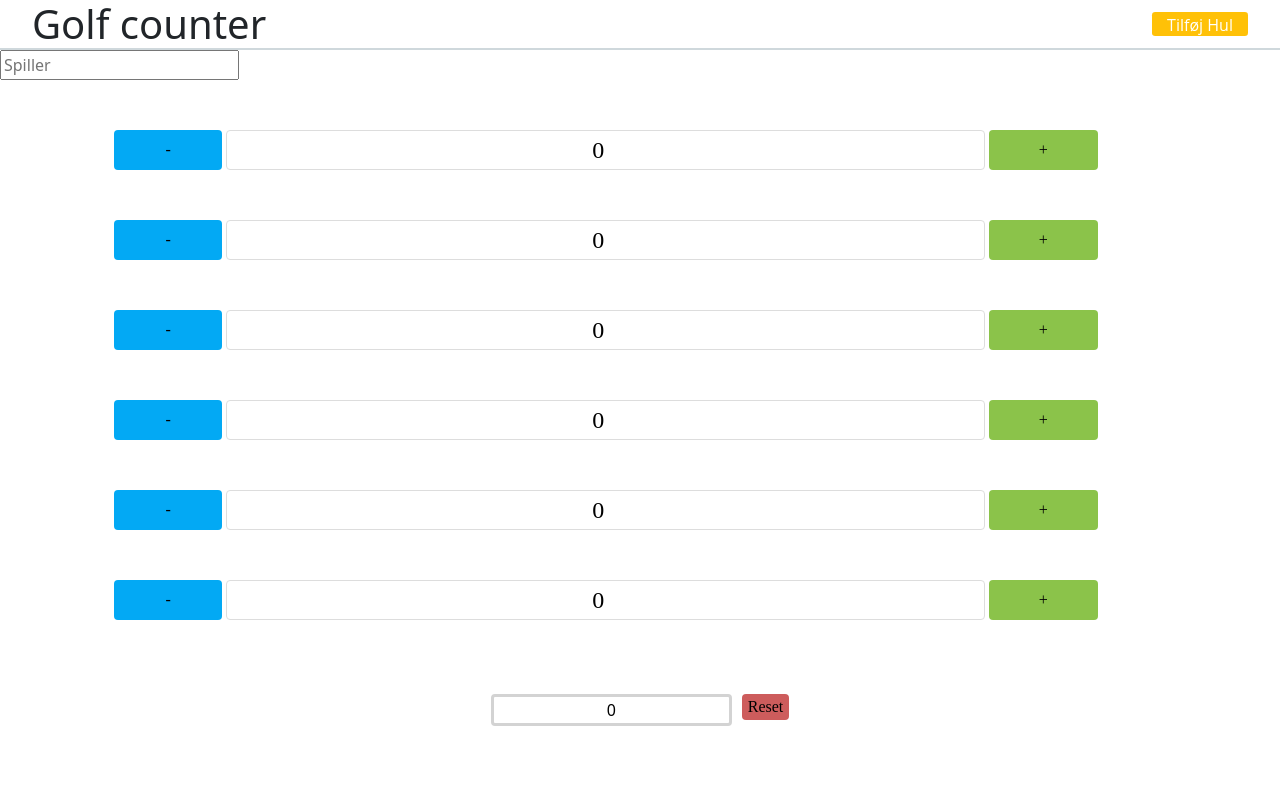
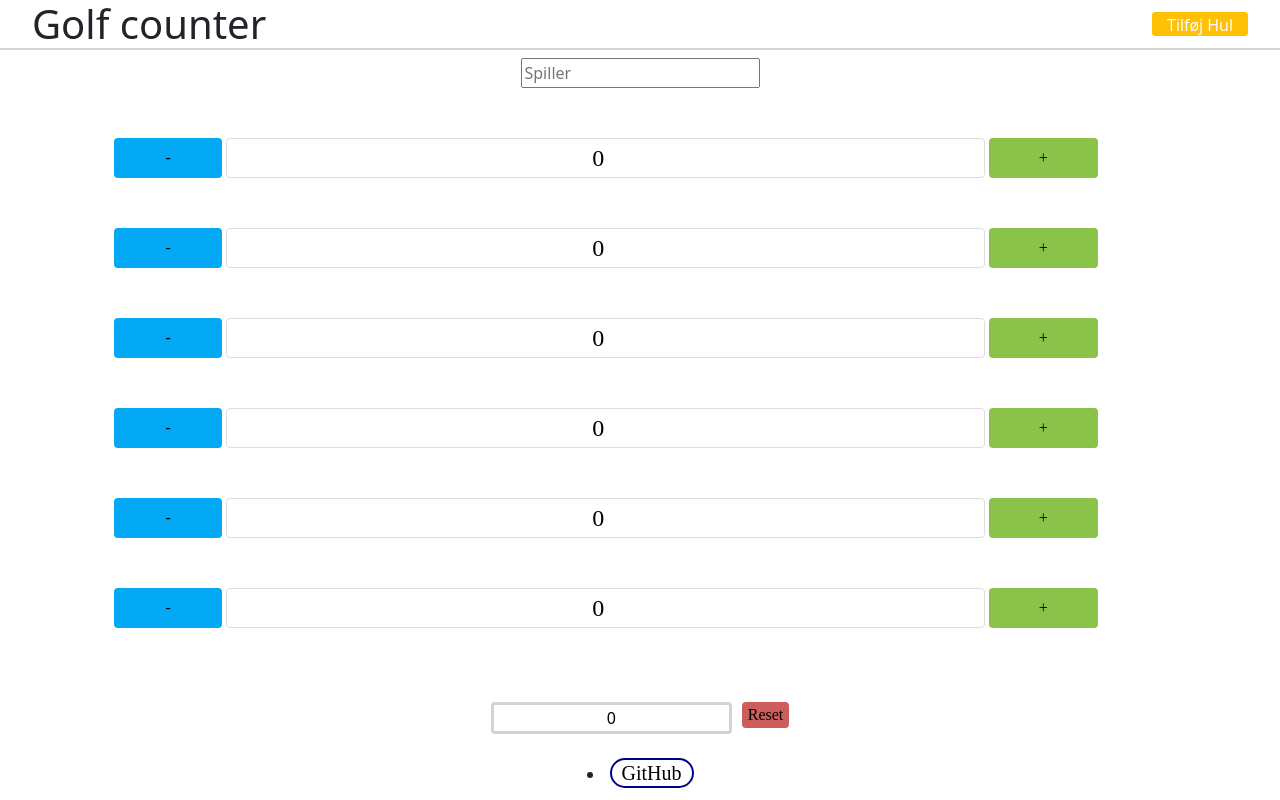
Before and after one commit to Bnop1146/Golf_counter, a website: page index.html in a window 1280 px wide. Drawn offline with nearby package versions, Linux system fonts and the light colour scheme; files that its build step writes are made by us from their sources.

Commit message:
Lavede det sidste styling på siden inden opload

```diff
--- a/css/styles.scss
+++ b/css/styles.scss
@@ -126,3 +126,25 @@ header {
 	border-radius: 4px;
 	border: none;
 }
+
+
+
+
+
+
+
+
+
+
+.btn1 {
+	text-decoration: none;
+	font-family: "proxima nova", serif;
+	font-weight: 100;
+	font-size: 20px;
+	text-align: center;
+	color: black;
+	border: solid 2px darkblue;
+	border-radius: 20px;
+	padding: 2px 10px;
+
+}
--- a/index.html
+++ b/index.html
@@ -25,10 +25,9 @@
 </header>
 
 
-<main>
+<main class="d-flex justify-content-center text-center border-light rounded mt-2">
 	<input placeholder="Spiller" type="text">
 	<div id="newHole"></div>
-
 </main>
 
 
@@ -79,6 +78,13 @@
 
 
 
+<ul class="d-flex justify-content-center mt-4">
+<li> <a href="https://github.com/Bnop1146/Javascript_PHP" class="btn1">GitHub</a> </li>
+</ul>
+
+
+
+
 <script src="node_modules/bootstrap/dist/js/bootstrap.bundle.min.js"></script>
 <script type="module" src="js/app.js"></script>
 </body>
--- a/js/newHole.js
+++ b/js/newHole.js
@@ -1,5 +1,5 @@
 export default class newHole {
-    constructor(name) {
+    constructor() {
         this.enterButton = document.querySelector('#add-new button');
         this.input = document.querySelector('#inputArea input');
         this.ul = document.querySelector('ul#toDoList');
```
